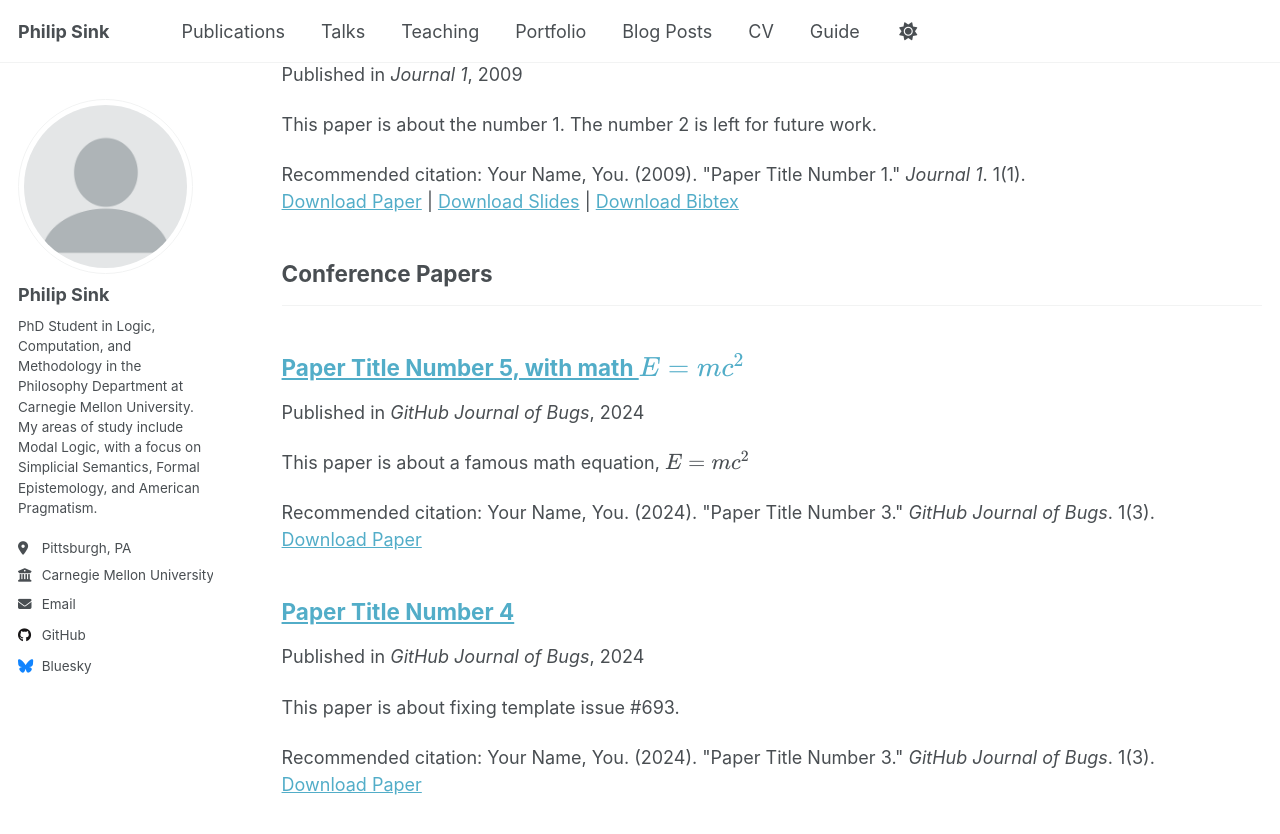
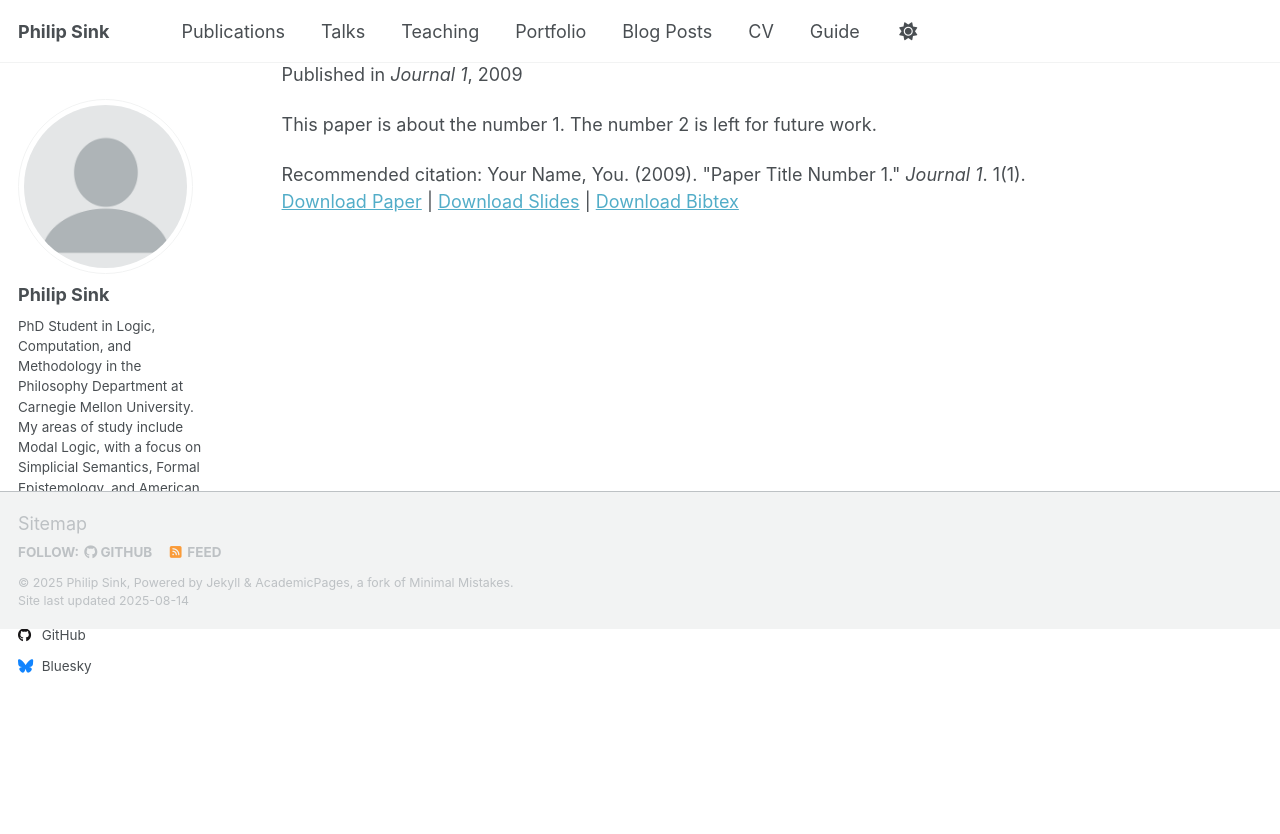
Before and after one commit to Philip-Sink/Philip-Sink.github.io, a Jekyll site: the page built from _pages/publications.html, in a window 1280 px wide and 900 px high, scrolled down 737 px. Shown: the top 834 px of the window. Built offline with Jekyll 4.4.1, drawn with Linux system fonts in a browser that asks for light colours; a script that is not in the unit is left out.

Commit message:
Update _config.yml

```diff
--- a/_config.yml
+++ b/_config.yml
@@ -80,12 +80,10 @@ author:
 
 # Publication Category - The following the list of publication categories and their headings
 publication_category:
-  books:
-    title: 'Books'
   manuscripts:
     title: 'Journal Articles'
-  conferences:
-    title: 'Conference Papers'
+  tech memos:
+    title: 'Technical Memos'
 
 # Site Settings
 teaser                   :  # filename of teaser fallback teaser image placed in /images/, .e.g. "500x300.png"
@@ -224,7 +222,7 @@ collections:
     output: true
     permalink: /:collection/:path/
   portfolio:
-    output: true
+    output: false
     permalink: /:collection/:path/
   talks:
     output: true
```
